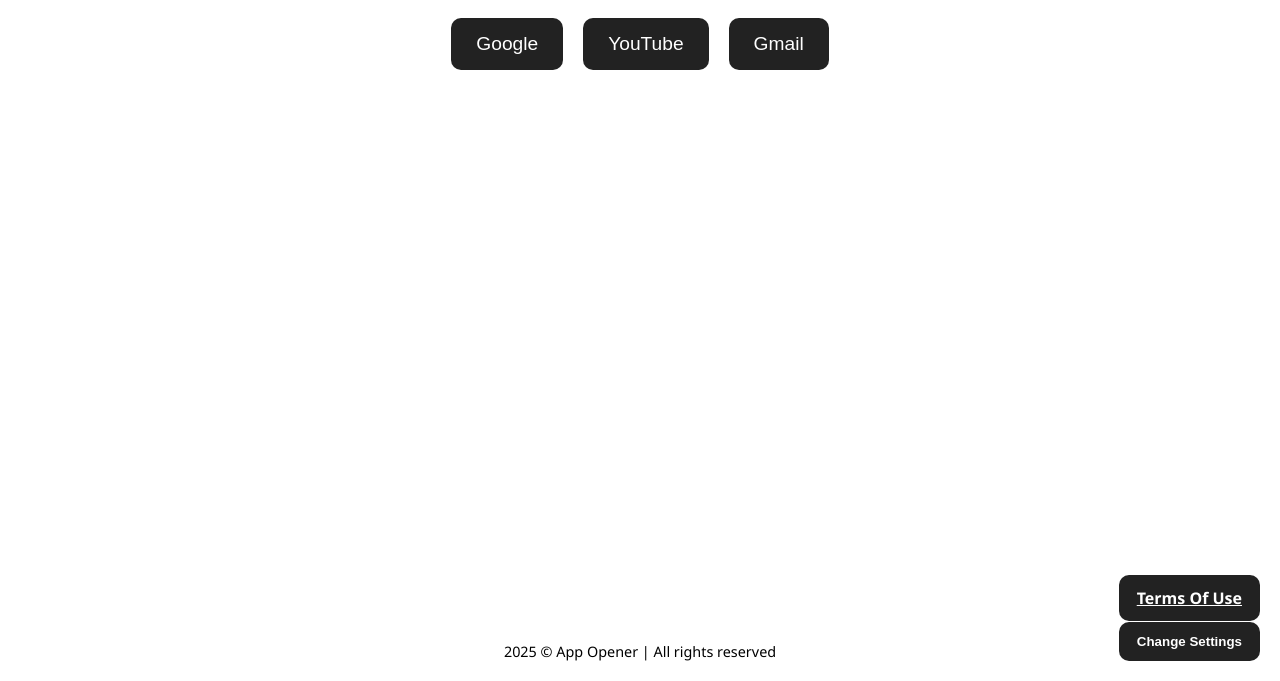
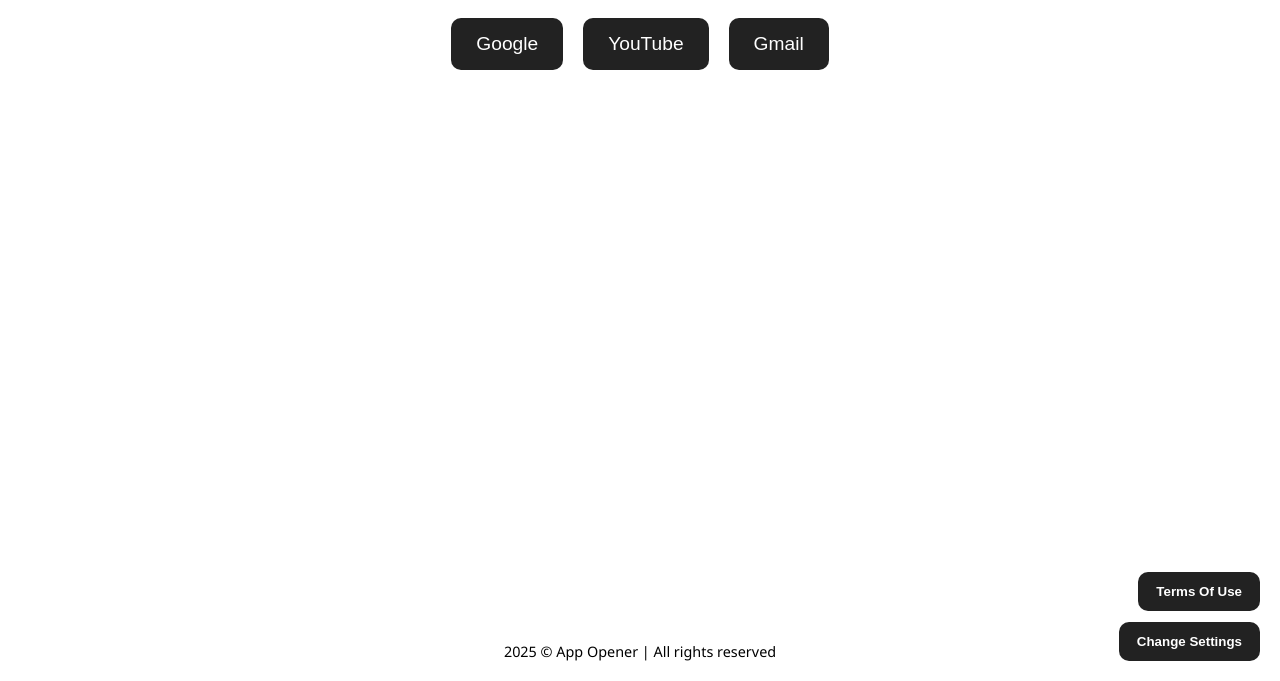
Before and after one commit to Mona-240/App-Opener, a plain HTML site: page index.html in a window 1280 px wide. Shown: the part 119-800 px from the top of the page. Drawn offline with Linux system fonts and the light colour scheme.

Commit message:
Update index.html

```diff
--- a/index.html
+++ b/index.html
@@ -215,8 +215,14 @@
   </div>
 
   <footer>2025 © App Opener | All rights reserved</footer>
-  <a href="TermsOfUse.html" class="settings-btn" style="bottom: 60px; right: 20px;">Terms Of Use</a>
-  <button class="settings-btn" onclick="toggleSettings()" id="settingsBtn">Change Settings</button>
+  <button class="settings-btn" style="bottom: 70px; right: 20px;" onclick="window.location.href='TermsOfUse.html'">
+    Terms Of Use
+  </button>
+
+<!-- Change Settings button -->
+  <button class="settings-btn" style="bottom: 20px; right: 20px;" onclick="toggleSettings()" id="settingsBtn">
+    Change Settings
+  </button>
 
   <div class="settings-panel" id="settingsPanel">
     <div class="option">
```
